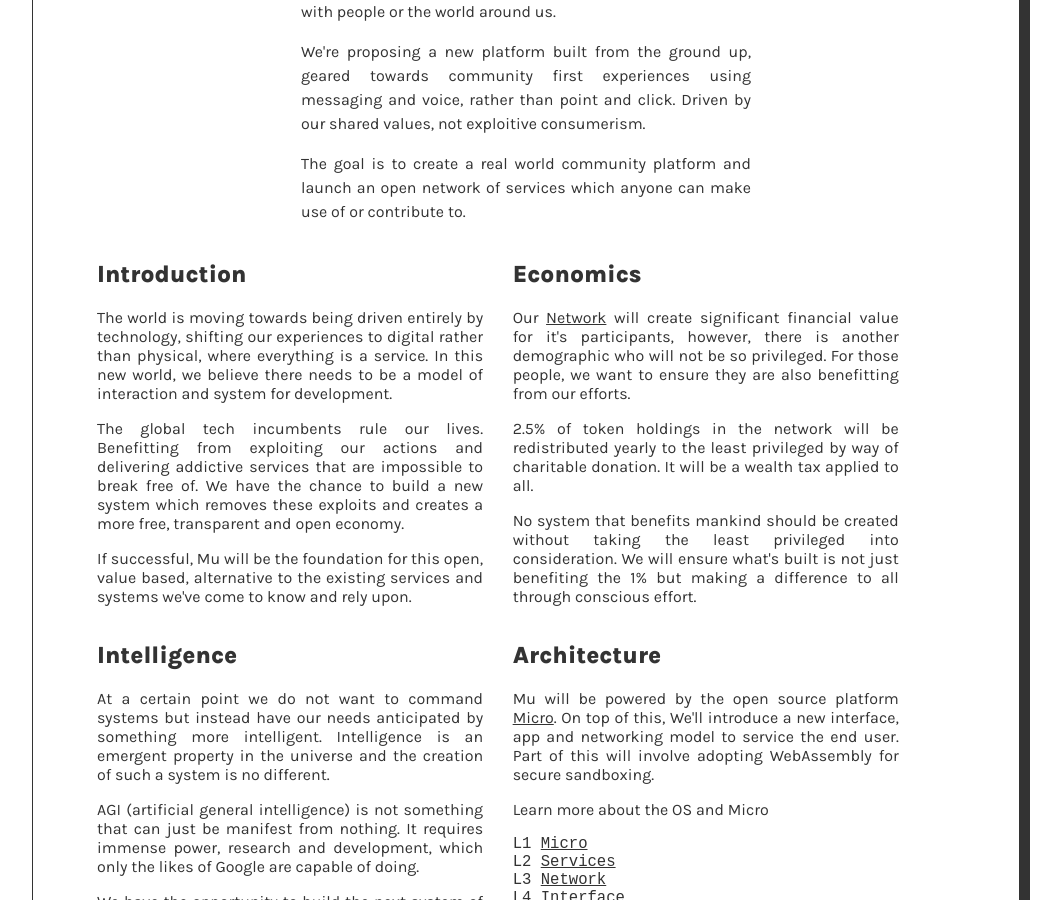
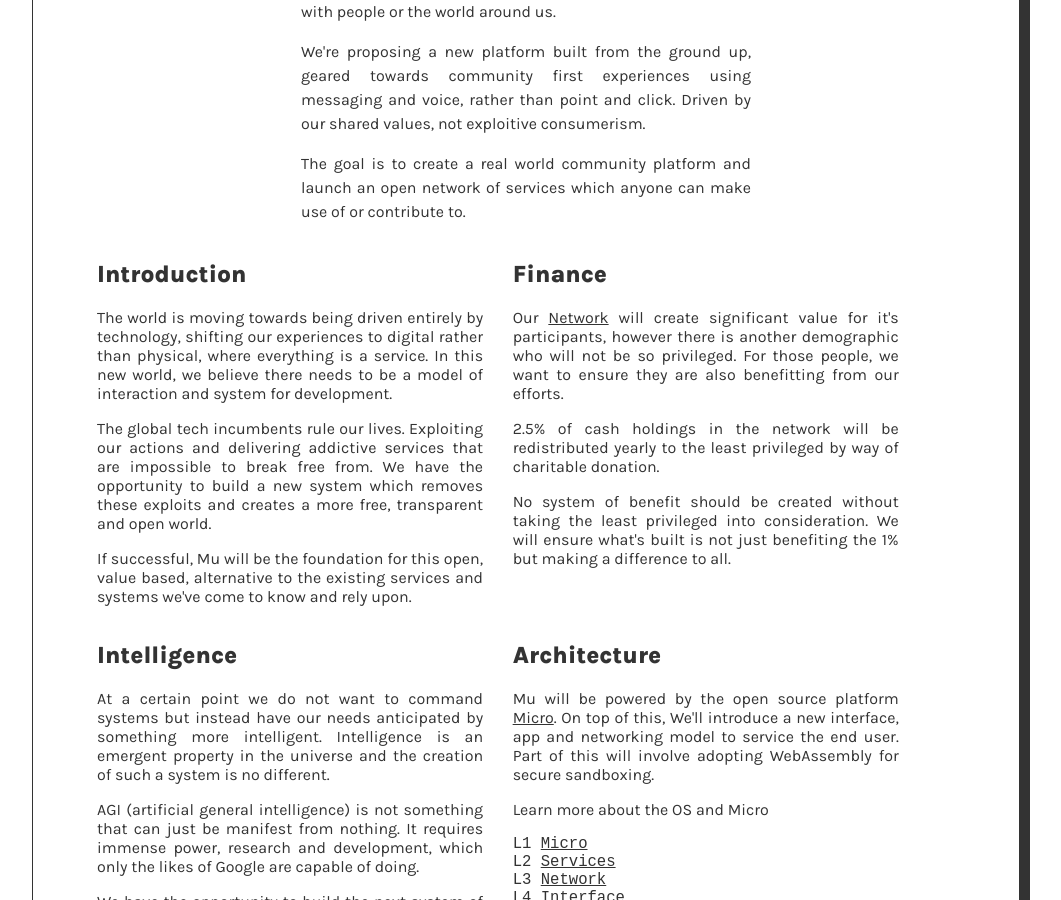
Before and after one commit to muxyz/website, a Jekyll site: the page built from paper.md, in a window 1280 px wide and 900 px high, scrolled down 448 px. Shown: the whole window, without its empty margins (114-1175 px from the left). Built offline with Jekyll 4.4.1, drawn with Linux system fonts in a browser that asks for light colours.

Commit message:
Update paper.md

```diff
--- a/paper.md
+++ b/paper.md
@@ -33,8 +33,10 @@
 </p>
 <p>
 The global tech incumbents rule our lives.
-Benefitting from exploiting our actions and delivering addictive services that are impossible to break free of. We have the chance to
-build a new system which removes these exploits and creates a more free, transparent and open economy.
+Exploiting our actions and delivering addictive services that are impossible to break free from.
+We
+have the opportunity to
+build a new system which removes these exploits and creates a more free, transparent and open world.
 </p>
 <p>
 If successful, Mu will be the foundation for this open, value based, alternative to the existing services and systems
@@ -43,21 +45,20 @@
 </div>
 
 <div id="blurb">
-<h2>Economics</h2>
+<h2>Finance</h2>
 
 <p>
-Our <a href="/network">Network</a> will create significant financial value for it's participants, however, there is another
+Our <a href="/network">Network</a> will create significant value for it's participants, however there is another
 demographic who will not be so privileged. For those people, we want to ensure they are also benefitting from our efforts.
 </p>
 
 <p>
-2.5% of token holdings in the network will be redistributed yearly to the least privileged by way of charitable donation.
-It will be a wealth tax applied to all.
+2.5% of cash holdings in the network will be redistributed yearly to the least privileged by way of charitable donation.
 </p>
 
 <p>
-No system that benefits mankind should be created without taking the least privileged into consideration. We will ensure what's
-built is not just benefiting the 1% but making a difference to all through conscious effort.
+No system of benefit should be created without taking the least privileged into consideration. We will ensure what's
+built is not just benefiting the 1% but making a difference to all.
 </p>
 </div>
 
```
